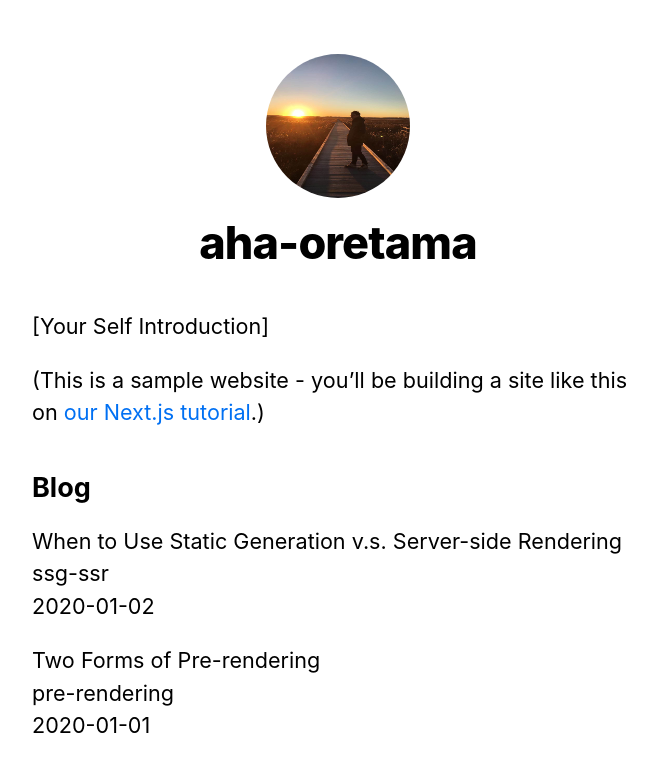
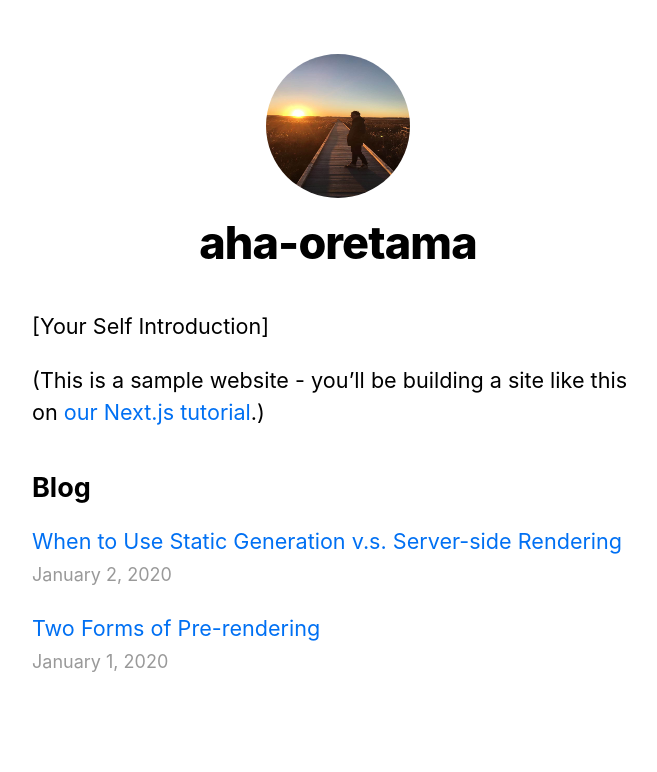
Before and after one commit to aha-oretama/reportstore-ui, a Next.js app: page / in a window 1280 px wide. Shown: the top 772 px of the page, without its empty margins (302-959 px from the left). Built offline with nearby package versions, Linux system fonts and the light colour scheme.

Commit message:
dynamic rendering

```diff
--- /dev/null
+++ b/components/date.tsx
@@ -0,0 +1,8 @@
+import {format, parseISO} from 'date-fns'
+
+const Date = ({dateString}:{dateString: string}) => {
+  const date = parseISO(dateString);
+  return <time dateTime={dateString}>{format(date, 'LLLL d, yyyy')}</time>
+};
+
+export default Date;
--- a/lib/posts.ts
+++ b/lib/posts.ts
@@ -1,6 +1,8 @@
 import path from "path";
 import * as fs from "fs";
 import matter from "gray-matter";
+import remark from "remark";
+import html from "remark-html";
 
 const postsDirectory = path.join(process.cwd(), "posts");
 
@@ -44,13 +46,19 @@
   })
 }
 
-export function getPostData(id) {
+export const getPostData = async (id) => {
   const filePath = path.join(postsDirectory, `${id}.md`);
   const content = fs.readFileSync(filePath, 'utf8');
 
+  // Use gray-matter to parse the post metadata section
   const matterResult = matter(content);
+
+  // Use remark to convert markdown into HTML string
+  const processedContent = await remark().use(html).process(matterResult.content);
+  const contentHtml = processedContent.toString();
   return {
     id,
+    contentHtml,
     ...(matterResult.data as { date: string; title: string })
   }
 }
--- a/package.json
+++ b/package.json
@@ -8,10 +8,13 @@
     "start": "next start"
   },
   "dependencies": {
+    "date-fns": "^2.16.1",
     "gray-matter": "^4.0.2",
     "next": "^10.0.0",
     "react": "16.13.1",
-    "react-dom": "16.13.1"
+    "react-dom": "16.13.1",
+    "remark": "^13.0.0",
+    "remark-html": "^13.0.1"
   },
   "devDependencies": {
     "@types/node": "^14.14.16",
--- a/pages/index.tsx
+++ b/pages/index.tsx
@@ -3,6 +3,8 @@
 import utilStyles from '../styles/utils.module.css'
 import {getSortedPostsData} from "../lib/posts";
 import {GetStaticProps} from "next";
+import Link from "next/link";
+import Date from "../components/date";
 
 export default function Home({allPostsData}: {
   allPostsData: {
@@ -28,11 +30,13 @@
         <ul className={utilStyles.list}>
           {allPostsData.map(({ id, date, title }) => (
             <li className={utilStyles.listItem} key={id}>
-              {title}
+              <Link href={`/posts/${id}`}>
+                <a>{title}</a>
+              </Link>
               <br />
-              {id}
-              <br />
-              {date}
+              <small className={utilStyles.lightText}>
+                <Date dateString={date}></Date>
+              </small>
             </li>
           ))}
         </ul>
```
Also changed, not shown: pages/posts/[id].tsx (+13 -6 lines), 1 other file (tests, documents, lock files or other folders).
